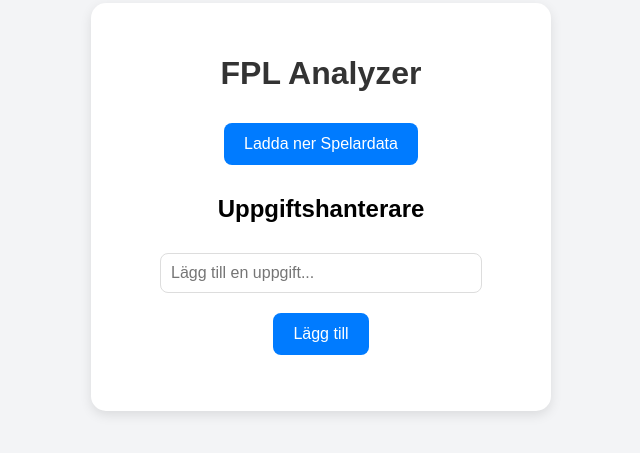
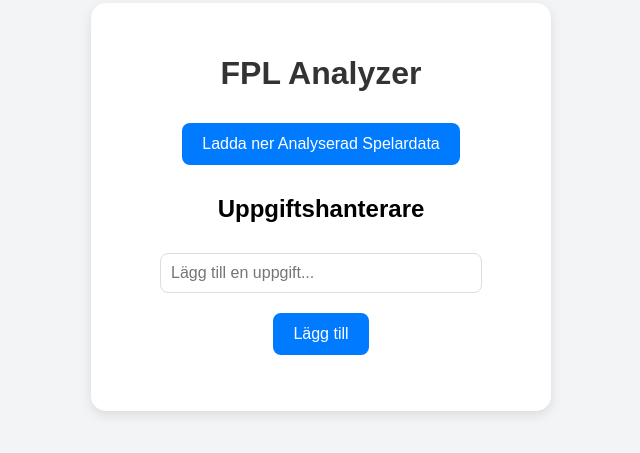
Before and after one commit to thomassimplineers/FPL, a plain HTML site: page index.html in a window 1280 px wide. Shown: the part 193-646 px from the top of the page, without its empty margins (319-959 px from the left). Drawn offline with Linux system fonts and the light colour scheme.

Commit message:
Update index.html

```diff
--- a/index.html
+++ b/index.html
@@ -9,7 +9,7 @@
 <body>
     <div class="container">
         <h1>FPL Analyzer</h1>
-        <button id="download-button">Ladda ner Spelardata</button>
+        <button id="download-analysis-button">Ladda ner Analyserad Spelardata</button>
 
         <!-- Uppgiftshanterare -->
         <div id="task-container">
```
